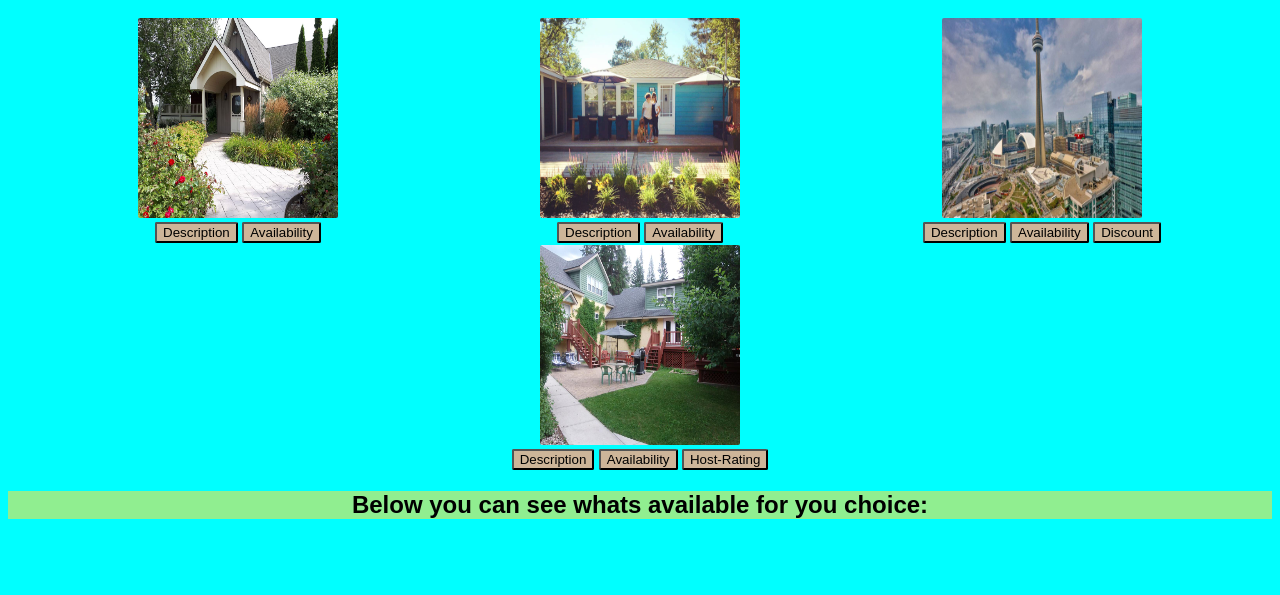
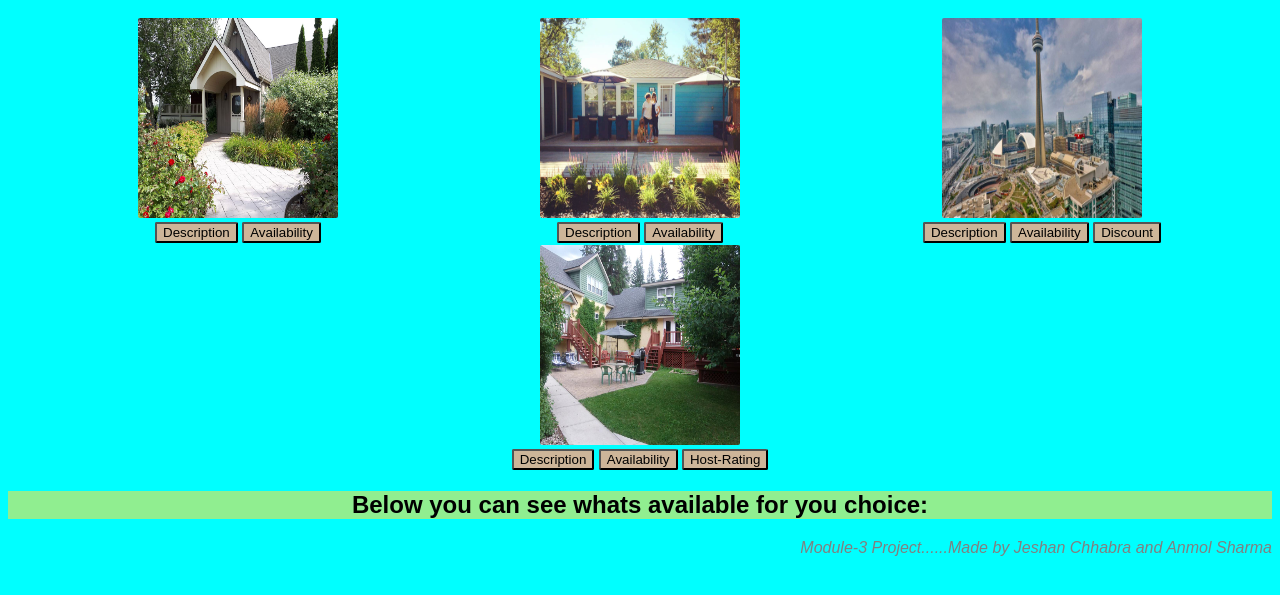
Before and after one commit to Jeshan26/Rental-Vacation, a plain HTML site: page index.html in a window 1280 px wide. Shown: the part 51-646 px from the top of the page. Drawn offline with Linux system fonts and the light colour scheme.

Commit message:
Fina commit

```diff
--- a/index.html
+++ b/index.html
@@ -55,6 +55,11 @@
         </h2>
     </section>
 
+    <footer>
+      <p><em> Module-3 Project......Made by Jeshan Chhabra and Anmol Sharma</em> </p>
+
+    </footer>
+
 </body>
 
 </html>
--- a/main.css
+++ b/main.css
@@ -43,3 +43,8 @@ button{
     background-color: #CDB599FF;
     color: black;
 }
+
+footer>p{
+text-align: right;
+    color: gray
+}
--- a/main.js
+++ b/main.js
@@ -28,6 +28,7 @@ class Vacation {
 
 //class vacation description method
 Vacation.prototype.description = function() {
+
     propertyName = "Property Name is: " + this.name;
     propertyRating = "Rating for this property is: " + this.rating;
     let main = document.getElementById('main');
```
